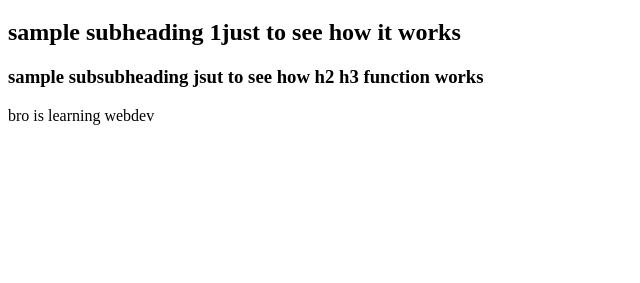
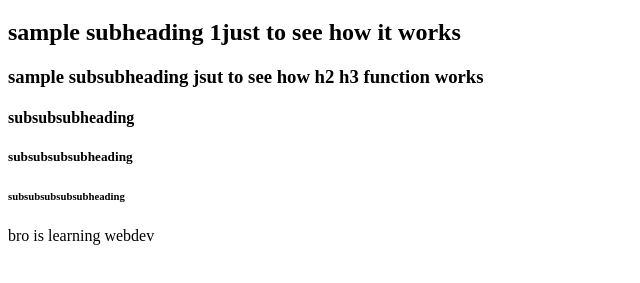
Before and after one commit to Marcelino23aY/learningwebdev.io, a plain HTML site: page index.html in a window 1280 px wide. Shown: the part 61-344 px from the top of the page, without its empty margins (0-640 px from the left). Drawn offline with Linux system fonts and the light colour scheme.

Commit message:
subeahding workaesn

```diff
--- a/index.html
+++ b/index.html
@@ -13,6 +13,9 @@
 <h1>webdev test place!</h1>
 <h2>sample subheading 1just to see how it works </h2>
 <h3> sample subsubheading jsut to see how h2 h3 function works</h3>
+<h4> subsubsubheading</h4>
+<h5>subsubsubsubheading</h5>
+<h6>subsubsubsubsubheading</h6>
 <p>bro is learning webdev</p>
 
 </body>
```
